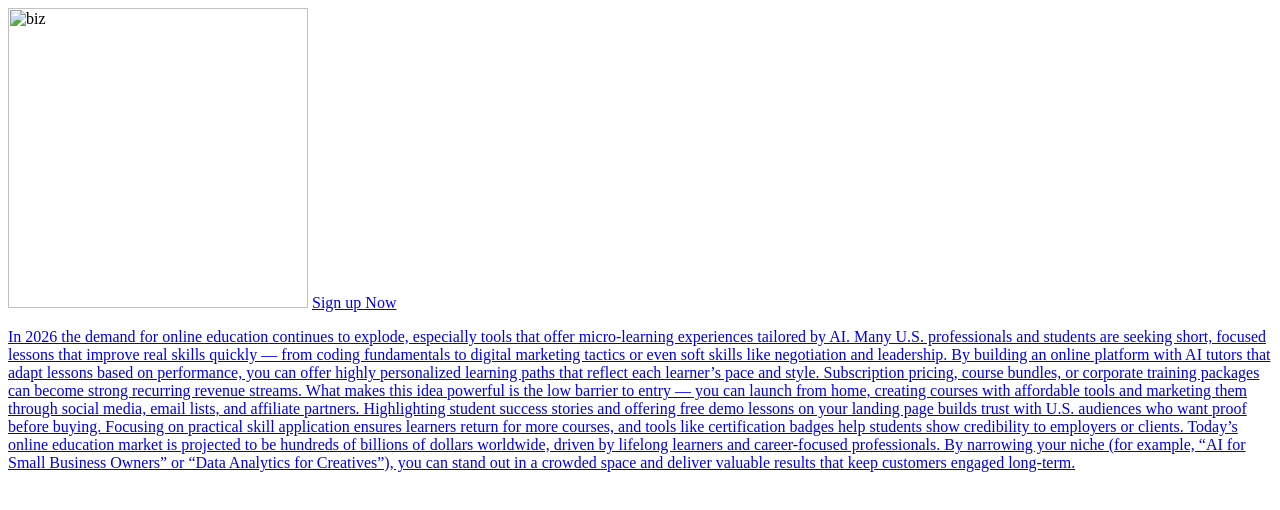
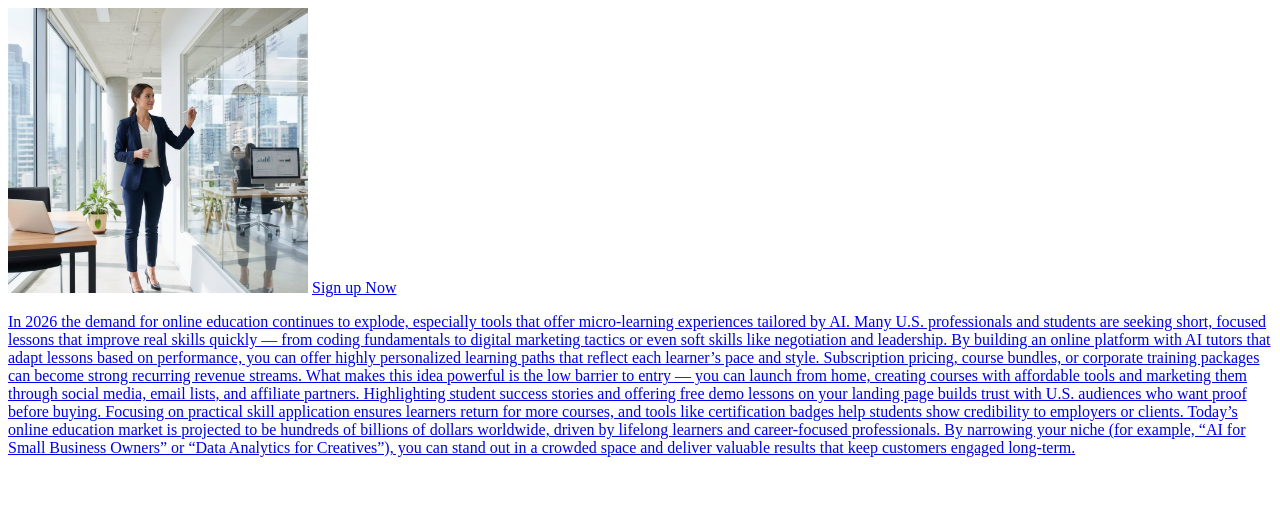
Before and after one commit to muhammadarbaz007/Landing-page, a plain HTML site: page index.html in a window 1280 px wide. Drawn offline with Linux system fonts and the light colour scheme; files whose address does not match are found by name.

Commit message:
Add files via upload

```diff
--- a/index.html
+++ b/index.html
@@ -2,7 +2,7 @@
     <title>Landing page</title>
 </head>
 <body>
-    <img src="images/biz.jpeg" alt="biz" width="300px">
+    <img src="c:\Users\Paradise Computers\Downloads\biz.jpeg"width="300px">
     <a href="https://otieu.com/4/10366488" class="cta-button">
 Sign up Now
     <p>In 2026 the demand for online education continues to explode, especially tools that offer micro-learning experiences tailored by AI. Many U.S. professionals and students are seeking short, focused lessons that improve real skills quickly — from coding fundamentals to digital marketing tactics or even soft skills like negotiation and leadership. By building an online platform with AI tutors that adapt lessons based on performance, you can offer highly personalized learning paths that reflect each learner’s pace and style. Subscription pricing, course bundles, or corporate training packages can become strong recurring revenue streams. What makes this idea powerful is the low barrier to entry — you can launch from home, creating courses with affordable tools and marketing them
```
